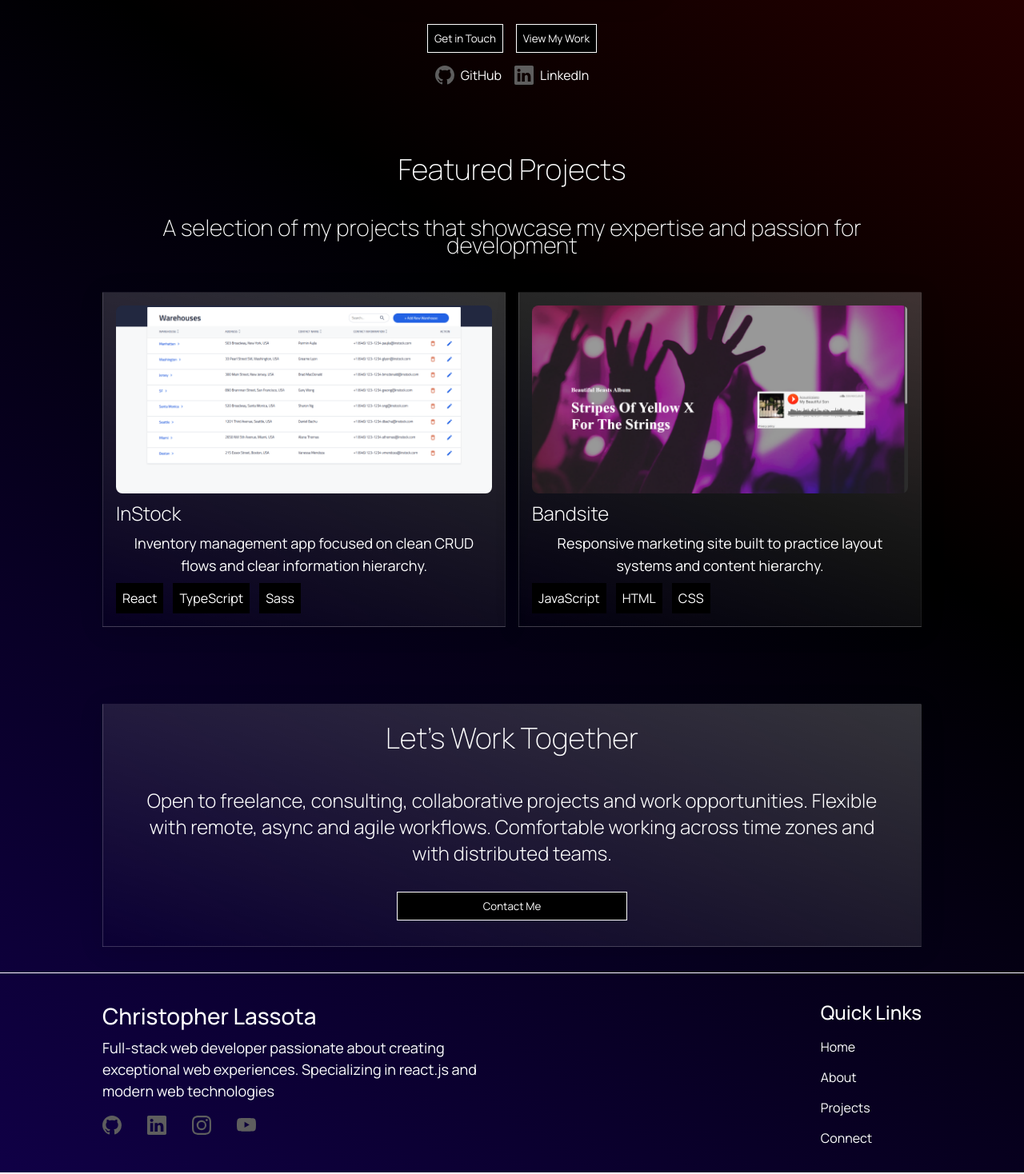
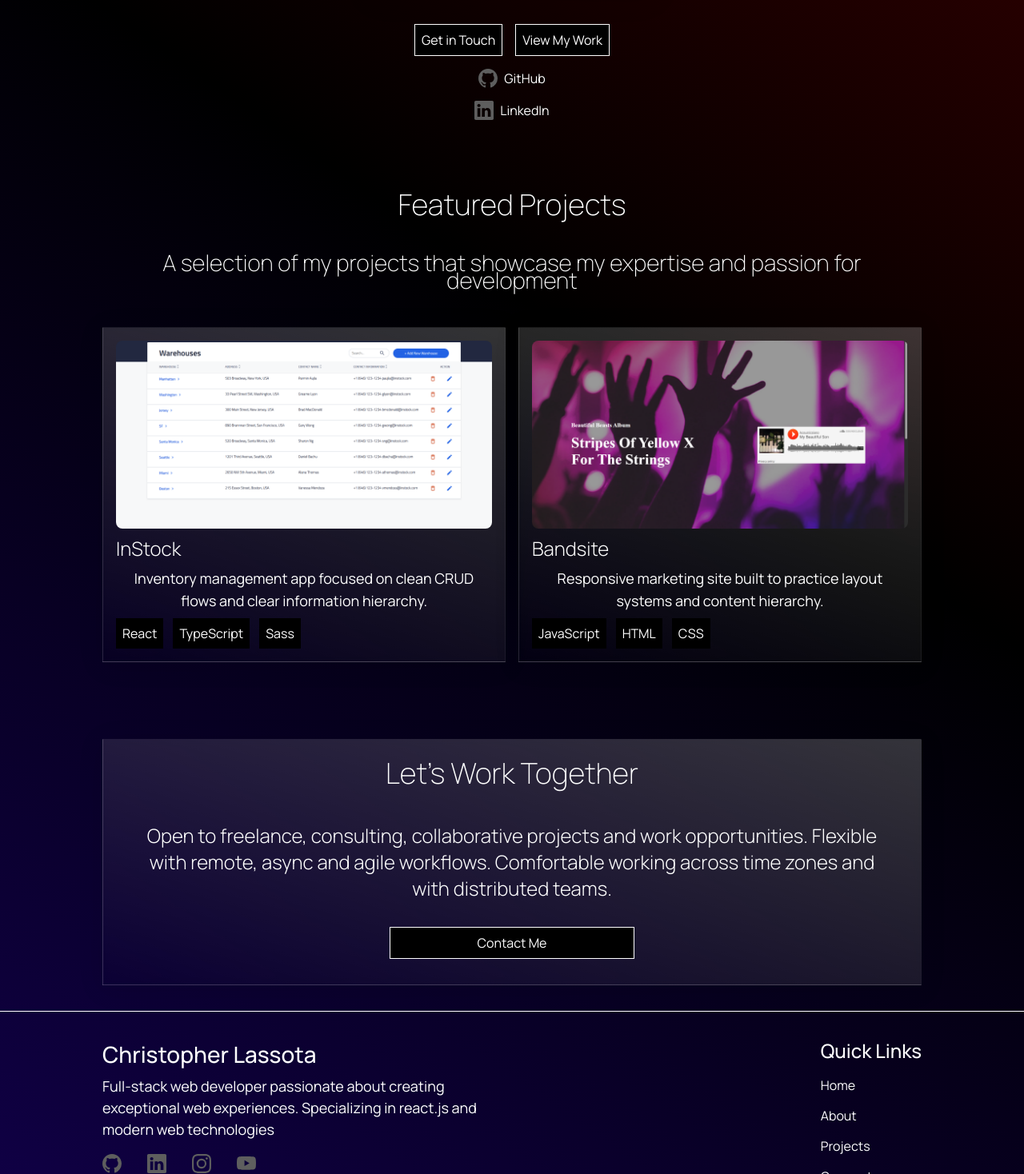
Before and after one commit to christopherlassota/my-website, a React (Vite) app: page / in a window 1280 px wide. Shown: the part 782-2250 px from the top of the page at 80% size. Built offline with nearby package versions, Linux system fonts and the light colour scheme.

Commit message:
fix: improve link semantics and a11y

```diff
--- a/src/Components/Footer/Footer.scss
+++ b/src/Components/Footer/Footer.scss
@@ -44,6 +44,10 @@
             gap: 2rem;
         }
     }
+
+    &__icon-link {
+        display: inline-flex;
+    }
     &__quicklink-list {
         @include flex-center(column, flex-start, flex-start);
         gap: 1rem;
--- a/src/Components/Footer/Footer.tsx
+++ b/src/Components/Footer/Footer.tsx
@@ -15,16 +15,24 @@ const Footer = () => {
         <ul className="footer__icon-list">
           <IconContext.Provider value={{ color: "#5E5E5E", size: "24px" }}>
             <li className="footer__icon">
-              <BsGithub />
+              <a className="footer__icon-link" href="#" aria-label="GitHub profile (add link)">
+                <BsGithub />
+              </a>
             </li>
             <li className="footer__icon">
-              <BsLinkedin />
+              <a className="footer__icon-link" href="#" aria-label="LinkedIn profile (add link)">
+                <BsLinkedin />
+              </a>
             </li>
             <li className="footer__icon">
-              <BsInstagram />
+              <a className="footer__icon-link" href="#" aria-label="Instagram profile (add link)">
+                <BsInstagram />
+              </a>
             </li>
             <li className="footer__icon">
-              <BsYoutube />
+              <a className="footer__icon-link" href="#" aria-label="YouTube profile (add link)">
+                <BsYoutube />
+              </a>
             </li>
           </IconContext.Provider>
         </ul>
--- a/src/Components/Hero/Hero.scss
+++ b/src/Components/Hero/Hero.scss
@@ -53,17 +53,10 @@
         padding: 0.5rem;
         border: 1px solid white;
         color: white;
+        text-align: center;
 
         @include tablet {
             @include flex-center(row);
-            width: auto;
-        }
-    }
-
-    &__link {
-        width: 100%;
-
-        @include tablet {
             width: auto;
         }
     }
@@ -76,9 +69,9 @@
     }
 
     &__socials {
-        all: unset;
         @include flex-center(row);
+        gap: 0.5rem;
         width: 100%;
-        gap: 0.5rem;
+        text-align: center;
     }
 }
--- a/src/Components/Hero/Hero.tsx
+++ b/src/Components/Hero/Hero.tsx
@@ -26,26 +26,30 @@ const Hero = () => {
       </article>
       <article className="hero__actions">
         <div className="hero__buttons">
-          <Link to="/contact" className="hero__link">
-            <button className="hero__button">Get in Touch</button>
+          <Link to="/contact" className="hero__button">
+            Get in Touch
           </Link>
-          <Link to="/projects" className="hero__link">
-            <button className="hero__button">View My Work</button>
+          <Link to="/projects" className="hero__button">
+            View My Work
           </Link>
         </div>
         <div className="hero__icons">
           <IconContext.Provider value={{ color: "#5E5E5E", size: "24px" }}>
-            <a href="#" className="hero__link">
-              <button className="hero__socials">
-                <BsGithub />
-                GitHub
-              </button>
+            <a
+              href="#"
+              className="hero__socials"
+              aria-label="GitHub profile (add link)"
+            >
+              <BsGithub />
+              GitHub
             </a>
-            <a href="#" className="hero__link">
-              <button className="hero__socials">
-            <BsLinkedin />
-                LinkedIn
-              </button>
+            <a
+              href="#"
+              className="hero__socials"
+              aria-label="LinkedIn profile (add link)"
+            >
+              <BsLinkedin />
+              LinkedIn
             </a>
           </IconContext.Provider>
         </div>
--- a/src/Components/Invitation/Invitation.tsx
+++ b/src/Components/Invitation/Invitation.tsx
@@ -1,4 +1,5 @@
 import "./Invitations.scss";
+import { Link } from "react-router-dom";
 
 const Invitation = () => {
   return (
@@ -9,9 +10,9 @@ const Invitation = () => {
           opportunities. Flexible with remote, async and agile workflows.
           Comfortable working across time zones and with distributed teams.
         </h4>
-        <a href="#" className="invitation__link">
-          <button className="invitation__button">Contact Me</button>
-        </a>
+        <Link to="/contact" className="invitation__button">
+          Contact Me
+        </Link>
     </section>
   );
 };
--- a/src/Components/Invitation/Invitations.scss
+++ b/src/Components/Invitation/Invitations.scss
@@ -11,17 +11,16 @@
         gap: 2rem;
     }
 
-    &__link {
-        width: 100%;
-        @include tablet {
-            width: 30%;
-        }
-    }
     &__button {
+        @include flex-center;
         color: white;
         background-color: black;
         width: 100%;
         padding: 0.5rem;
         border: 1px solid white;
+
+        @include tablet {
+            width: 30%;
+        }
     }
 }
```
